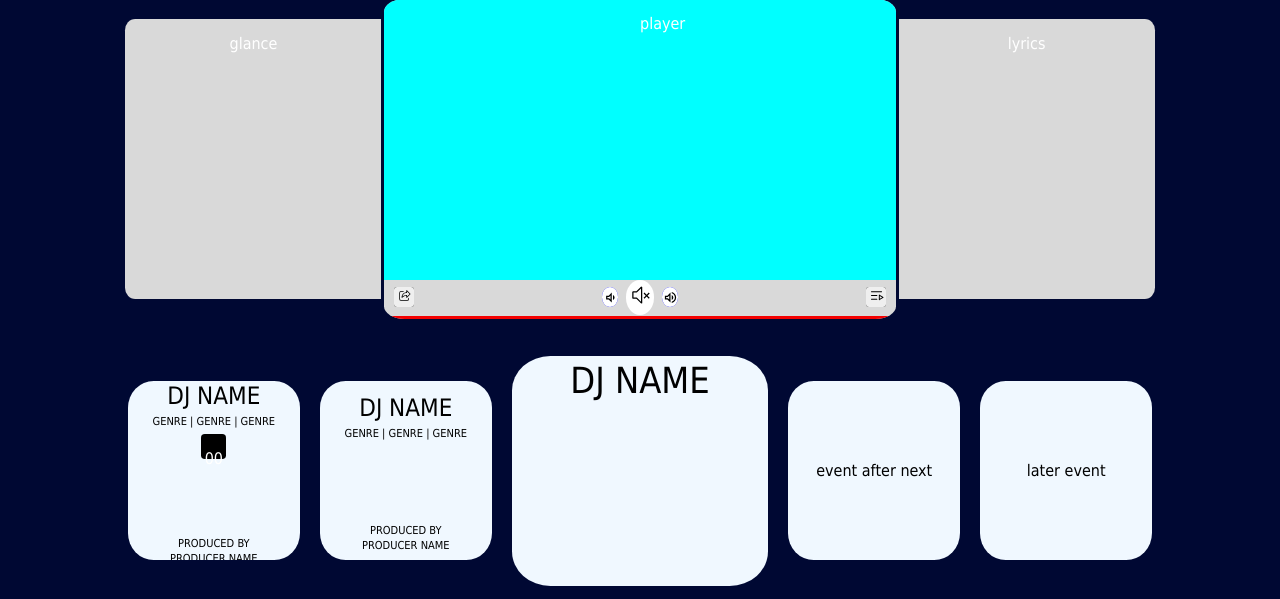
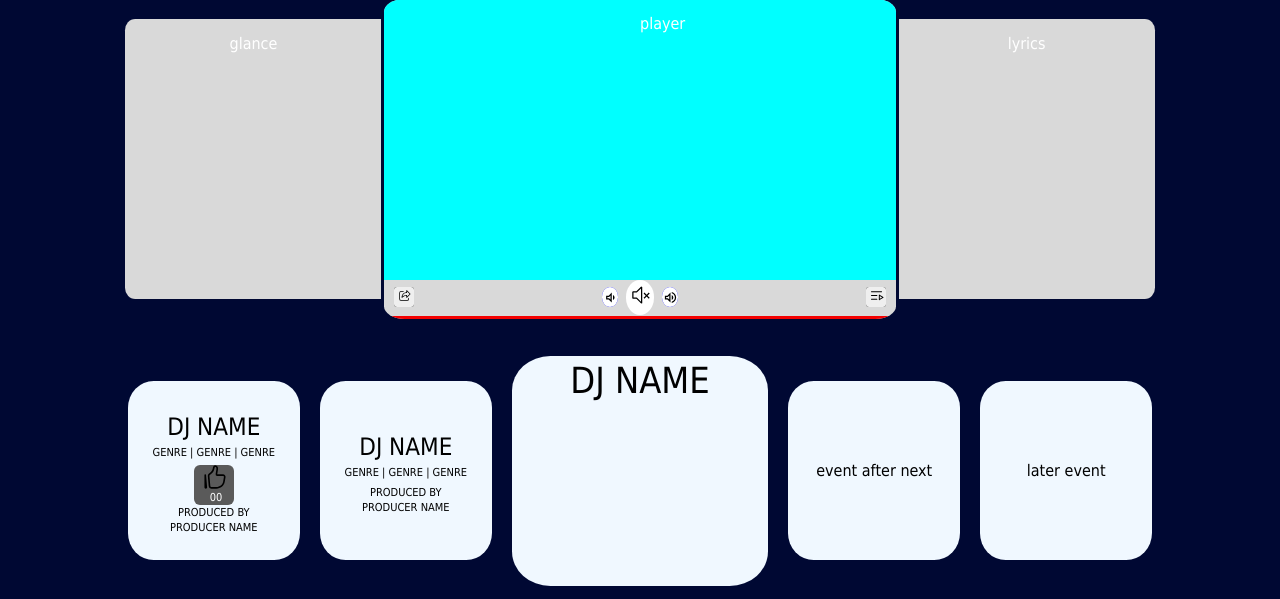
Before and after one commit to nyamekyeak/CosmicHarmony, a web app: file index.html in a window 1280 px wide. Shown: the part 204-803 px from the top of the page. Run offline with its HTML, style and script files only (its server is not run), Linux system fonts and the light colour scheme.

Commit message:
updates, getting ready for clean up

```diff
--- a/css/timeline.css
+++ b/css/timeline.css
@@ -90,7 +90,6 @@
     line-height: 15px;
     justify-content: center;
     text-align: center;
-    padding-top: 45%;
 }
 
 .event .eventFooter .top
@@ -131,16 +130,40 @@
 
 #likeButton
 {
-    display: block;
-    width: 25px;
-    height: 25px;
-    background-color: black;
+    display: flex;
+    flex-direction: column;
+    width: 40px;
+    height: 40px;
+    background-color: rgb(90, 90, 90);
     border-radius: 15%;
+    justify-content: center;
     align-items: center;
-    justify-content: center;
+    line-height: 3px;
+    overflow: hidden;
 }
 
 input[id = "like"]
 {
     display: none;
 }
+
+#likeIcon
+{
+    width: 65%;
+    top: -6px;
+    display: flex;
+    position: relative;
+    margin-left: 20%;
+}
+
+#likeCounter
+{
+    color: white;
+    display: flex;
+    top: -10px;
+    text-align: center;
+    width: 100%;
+    font-size: 11px;
+    margin-left: 40%;
+    /* position: absolute; */
+}
--- a/index.html
+++ b/index.html
@@ -127,7 +127,7 @@
                                 <span id="likeInteraction">
                                     <!-- like icon -->
                                     <span id = "likeIconContainer">
-                                        <!-- <img src="assets/icons/like.svg" alt = "like icon" id = "likeIcon"> -->
+                                        <img src="assets/icons/black/like.svg" alt = "like icon" id = "likeIcon">
                                     </span>
                                     <!-- like counter -->
                                     <span id = "likeCounter">
```
